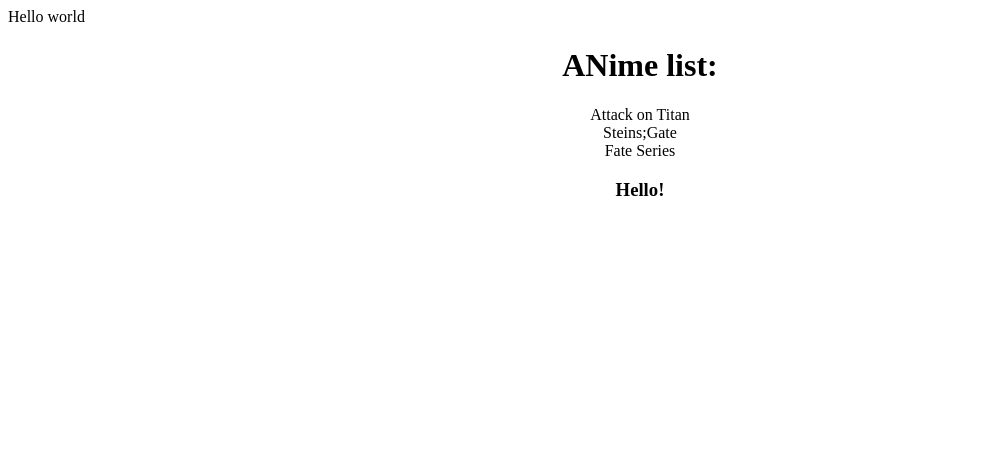
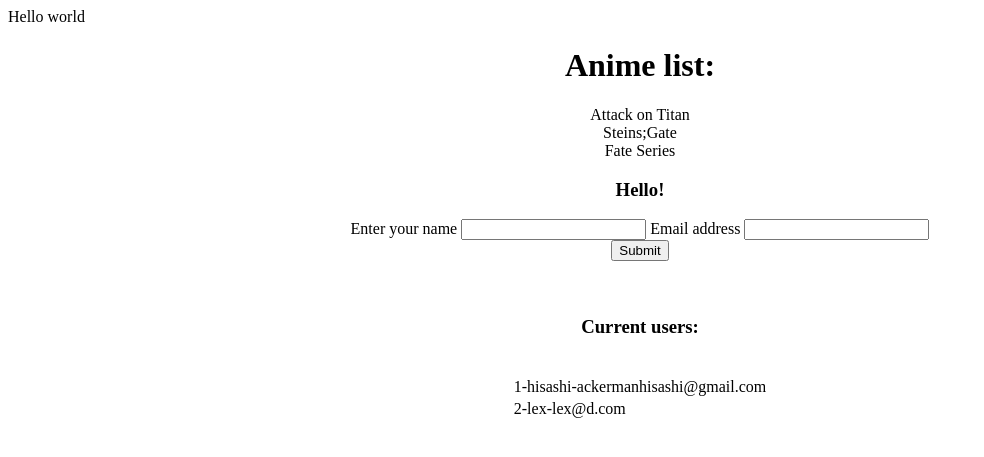
Before and after one commit to hisashiackerman/HerokuHeroku, a Flask app: page / in a window 1280 px wide. Shown: the top 457 px of the page, without its empty margins (0-984 px from the left). Run offline with Flask 2, Linux system fonts and the light colour scheme; data comes from the database, SQL or seed files in the repository; both versions use the stored data as it was after the commit; some libraries are stand-ins or nearby versions.

Commit message:
added db

```diff
--- a/app.py
+++ b/app.py
@@ -1,24 +1,47 @@
+
 
 from flask import Flask, render_template, flash
-# from forms import UserForm
 from flask_sqlalchemy import SQLAlchemy
-from flask_migrate import Migrate
+
 from datetime import datetime
+from forms import UserForm
 
 
 app = Flask(__name__)
-# app.config['SQLALCHEMY_DATABASE_URI'] = 'sqlite:///users.db'
-app.config['SQLALCHEMY_DATABASE_URI'] = 'postgres://zfldepccsydywe:199084877f6571c67b03c4b5ba0aa0fd6dc3a4db7e46bc54645bdcc01d9657ad@ec2-52-22-136-117.compute-1.amazonaws.com:5432/db00s6gbl9viqd'
+app.config['SQLALCHEMY_DATABASE_URI'] = 'sqlite:///users.db'
+# app.config['SQLALCHEMY_DATABASE_URI'] = 'postgres://zfldepccsydywe:199084877f6571c67b03c4b5ba0aa0fd6dc3a4db7e46bc54645bdcc01d9657ad@ec2-52-22-136-117.compute-1.amazonaws.com:5432/db00s6gbl9viqd'
 app.config['SECRET_KEY'] = "e07e5ecdb25b94b71947500f166ce38e"
 
 db = SQLAlchemy(app)
 
 
-@app.route("/")
-@app.route("/home")
+class Users(db.Model):
+    id = db.Column(db.Integer, primary_key=True)
+    name = db.Column(db.String(200), nullable=False)
+    email = db.Column(db.String(120), nullable=False, unique=True)
+    date_added = db.Column(db.DateTime, default=datetime.utcnow)
+
+    def __repr__(self) -> str:
+        return '<Name %r>' % self.name
+
+
+@app.route("/", methods=['GET', 'POST'])
+@app.route("/home", methods=['GET', 'POST'])
 def index():
+    form = UserForm()
     anime_list = ["Attack on Titan", "Steins;Gate", "Fate Series"]
-    return render_template('index.html', anime_list=anime_list)
+    if form.validate_on_submit():
+        user = Users(name=form.username.data, email=form.email_id.data)
+        try:
+            db.session.add(user)
+            db.session.commit()
+            website_users = Users.query.order_by(Users.date_added)
+            return render_template('index.html', anime_list=anime_list, form=form, website_users=website_users)
+        except:
+            return render_template('index.html', anime_list=anime_list, form=form)
+
+    website_users = Users.query.order_by(Users.date_added)
+    return render_template('index.html', anime_list=anime_list, form=form, website_users=website_users)
 
 
 # if __name__ == '__main__':
--- /dev/null
+++ b/forms.py
@@ -0,0 +1,14 @@
+
+from flask_wtf import FlaskForm
+from wtforms import StringField, SubmitField, PasswordField, BooleanField, ValidationError
+from wtforms.validators import DataRequired, Email, Length, EqualTo
+from wtforms.widgets import TextArea
+from flask_ckeditor import CKEditorField
+
+
+class UserForm(FlaskForm):
+    username = StringField("Enter your name", validators=[
+                           DataRequired(), Length(min=2, max=10)])
+    email_id = StringField("Email address", validators=[
+                           DataRequired(), Email()])
+    submit = SubmitField("Submit")
--- a/templates/index.html
+++ b/templates/index.html
@@ -1,10 +1,36 @@
 <p>Hello world</p>
 <center>
-    <h1>ANime list:</h1>
+    <h1>Anime list:</h1>
     {% for anime in anime_list %}
     {{ anime }}<br />
 
     {% endfor %}
 
     <h3>Hello!</h3>
+
+    <form method="POST">
+        {{ form.hidden_tag() }}
+        {{ form.username.label}}
+        {{ form.username() }}
+
+        {{ form.email_id.label}}
+        {{ form.email_id() }}
+
+
+        <br />
+        {{ form.submit() }}
+
+        <br /><br /><br />
+        <h3>Current users:</h3>
+        <br />
+        <table>
+            {% for website_user in website_users %}
+            <tr>
+                <td>{{ website_user.id }}-{{website_user.name}}</a>-{{ website_user.email }}</td>
+            </tr>
+            {% endfor %}
+        </table>
+
+
+    </form>
 </center>
```
Also changed, not shown: users.db (added).
